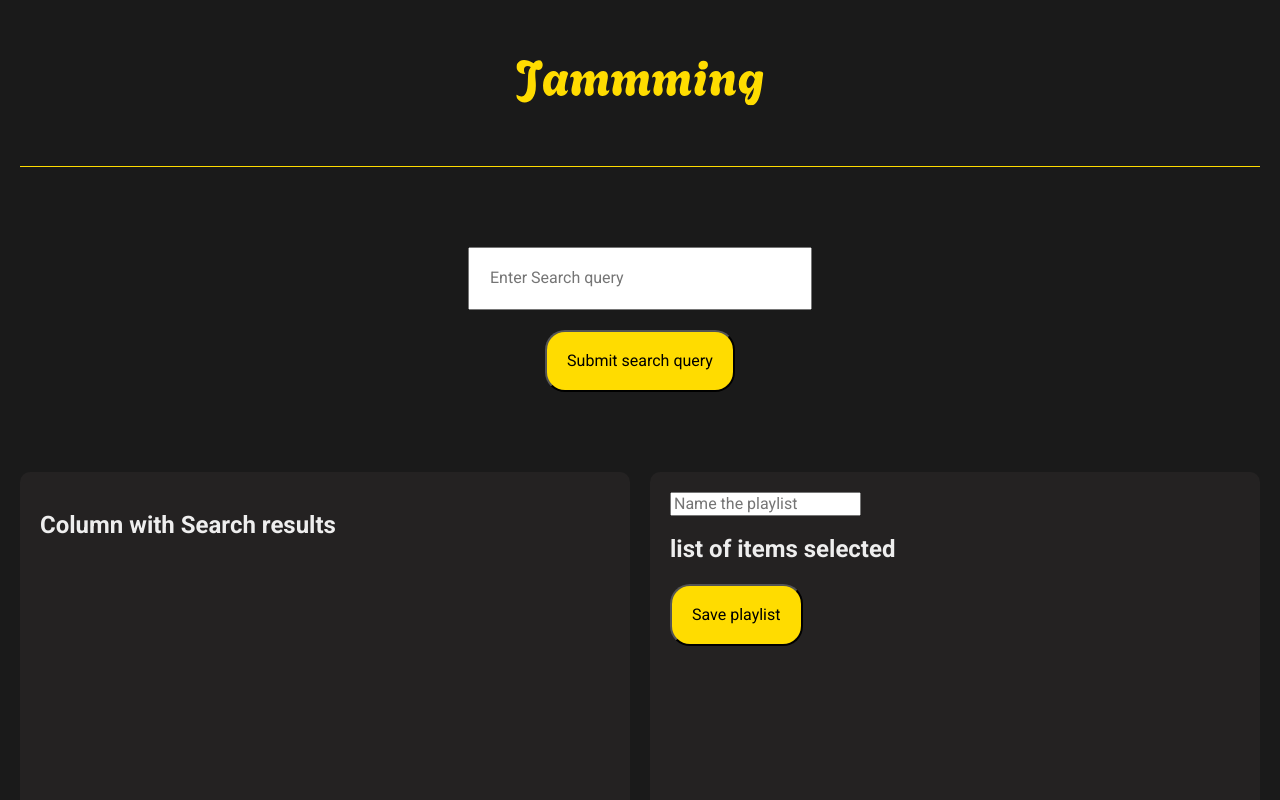
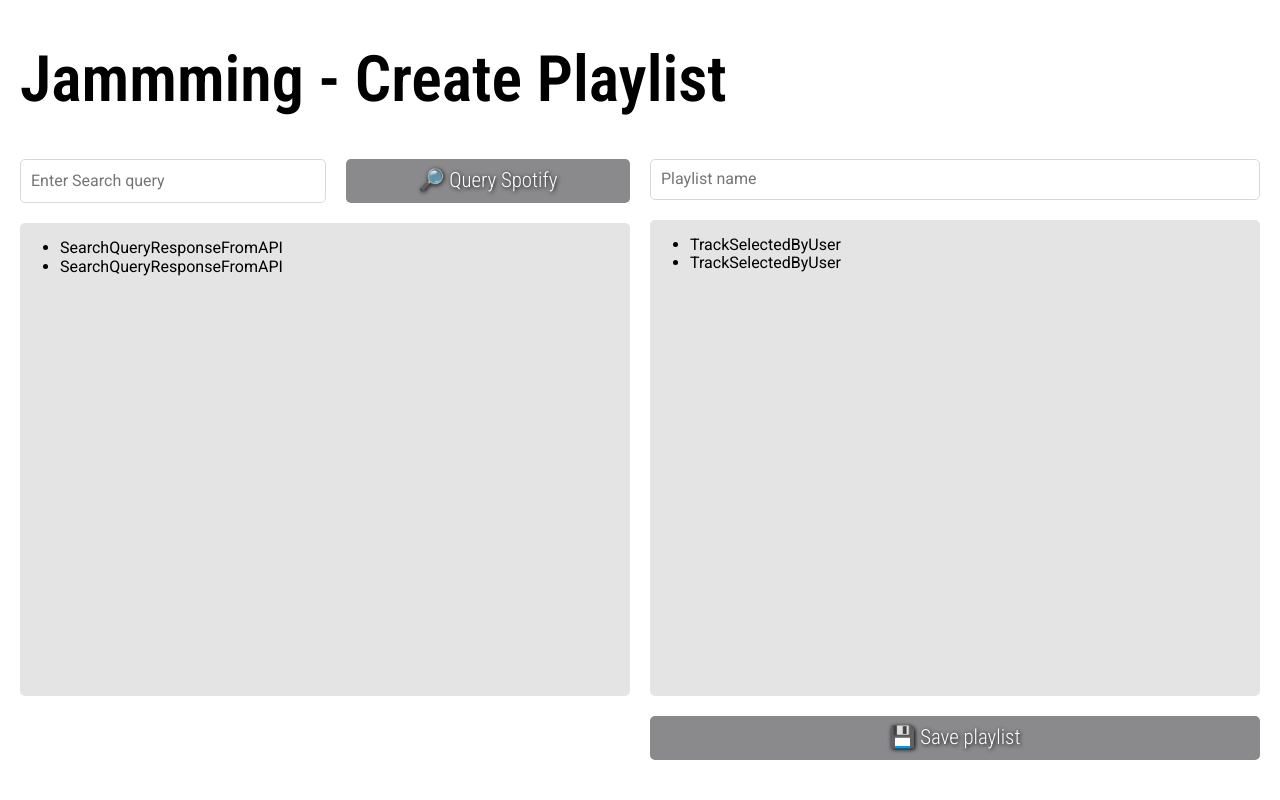
Before and after one commit to Domini-k/Jammming, a React (Create React App) app: page / in a window 1280 px wide. Shown: the top 800 px of the page. Built offline with nearby package versions, Linux system fonts and the light colour scheme.

Commit message:
Add useEffect, useState support for dummy data from simulated API response

```diff
--- a/src/App.js
+++ b/src/App.js
@@ -1,38 +1,64 @@
-import React from 'react';
-import styles from './App.module.css'
-import SearchBar from './components/SearchBar';
-import SearchResults from './components/SearchResults';
+import React, { useEffect, useState } from 'react';
+import styles from "./App.module.css";
+import SearchBar from "./components/SearchBar";
+import SearchResults from "./components/SearchResults";
+import Playlist from "./components/Playlist";
 
 function App() {
+  const [musicSearchQuery,setMusicSearchQuery] = useState("");
+  const [querySearchResults,setQuerySearchResults] = useState([]);
+
+  function getMusicQueryDetailsFromChild(data){
+    setMusicSearchQuery(data);
+  }
+
+  useEffect(() => {
+    // If there is some querry defined for the spotify search then perform API query
+    if(musicSearchQuery !== ""){
+      // Mockup values to avoid using API
+      const apiResponse = [
+        {
+          name:"",
+          artist:"",
+          album:"",
+          id:""
+        }
+      ]
+      setQuerySearchResults(apiResponse)
+    }
+
+  }, [musicSearchQuery]);
+
     return (
     <div className={styles.App}>
-
-            <nav>
-                <img src='media/logo-no-background.svg' alt='img' className={styles.logo}/>
-            </nav>
       <header>
-                <SearchBar/>
+        <h1>Jammming - Create Playlist</h1>
       </header>
       <main>
-                <div className={styles.column1}>
-                    <h2>Column with Search results</h2>
-                    <SearchResults/>
-                    <div>
+        <div className={styles.mainWrapper}>
+          <div className={styles.colLeft}>
+            <SearchBar sendQueryDataToParent={getMusicQueryDetailsFromChild}/>
 
+            <div className={styles.subColLeft}>
+              <SearchResults queryResponse={querySearchResults}/>
             </div>
           </div>
-                <div className={styles.column2}>
-                    <input placeholder='Name the playlist' />
-                    <div>
-                    <h2>list of items selected</h2>
+          <div className={styles.colRight}>
+            <input
+              placeholder="Playlist name"
+              className={styles.playlistNameInput}
+            />
+
+            <div className={styles.subColRight}>
+                <Playlist/>
             </div>
-                    <button>Save playlist</button>
+          </div>
+        </div>
+        <div className={styles.savePlaylistBtnWrapper}>
+            <div className={styles.savePlaylistBtnSpacer}></div>
+            <button className={styles.savePlaylistBtn}>💾 Save playlist</button>
         </div>
       </main>
-            <footer>
-            <img src='media/logo-no-background.svg' alt='img' className={styles.logo}/>
-            </footer>
-
     </div>
   );
 }
--- a/src/App.module.css
+++ b/src/App.module.css
@@ -1,88 +1,112 @@
-body {
-  background-color: #1a1a1a;
-  color: #eeeeee;
-}
-.App {
-  /* align-items: center; */
-  padding: 0 20px;
-  margin: auto;
-
-  /*fonts*/
-  /*Roboto for all regular text*/
+* {
   font-family: "Roboto", sans-serif;
   font-weight: 400;
   font-style: normal;
-  /*Roboto condensed for headers*/
-  /*font-family: "Roboto Condensed", sans-serif;*/
-  /*font-optical-sizing: auto;*/
-  /*font-weight: <weight>;*/
-  /*font-style: normal;*/
+  border: 0;
 }
-nav,
-header,
-main,
-footer {
-  width: 100%;
+h1,
+h2,
+h3,
+h4,
+h5,
+h6 {
+  font-family: "Roboto Condensed", sans-serif;
+  font-optical-sizing: auto;
+  font-weight: 600;
+  font-style: normal;
+}
+h1 {
+  font-size: 4em;
+}
+/* btn reset */
+button {
+  padding: 0;
+  margin: 0;
+  cursor: pointer;
+}
+input {
+  border-radius: 5px;
+  border: 1px solid #d8d8da;
+}
+.App {
+  /* width: 100vw;
+  height: 100vh;
+  max-width: 100%;
+  max-height: 100%; */
+  position: fixed;
+  inset: 0;
+  /* border: 5px solid brown; */
+  display: flex;
+  flex-direction: column;
   max-width: 1400px;
   margin: auto;
+  padding: 0 20px 40px 20px;
+}
+main {
+  /* border: 5px solid darkkhaki; */
+  display: flex;
+  flex-direction: column;
+  height: 100%;
+}
+.mainWrapper {
+  /* border: 5px solid darkmagenta; */
+  display: flex;
+  gap: 20px;
+  height: inherit;
 }
 
-.App > *,
-.column1,
-.column2 {
-  /* border: 1px solid red; */
+.colLeft {
+  /* border: 5px solid brown; */
+  flex: 1;
+  display: flex;
+  flex-direction: column;
 }
-
-nav {
+.subColLeft {
+  background-color: #e4e4e5;
+  /* border: 5px solid goldenrod; */
+  height: 100%;
+  border-radius: 5px;
+  margin-top: 20px;
+}
+.colRight {
+  /* border: 5px solid green; */
+  flex: 1;
   display: flex;
-  justify-content: center;
-  border-bottom: 1px solid #ffdc00;
-  padding: 60px 0;
-  margin-bottom: 60px;
+  flex-direction: column;
 }
-
-header {
+.playlistNameInput {
+  padding: 10px;
+}
+.subColRight {
+  background-color: #e4e4e5;
+  /* border: 5px solid yellowgreen; */
+  height: 100%;
+  margin-top: 20px;
+  border-radius: 5px;
+}
+.savePlaylistBtnWrapper {
   display: flex;
-  justify-content: center;
-  align-items: center;
-  flex-direction: column;
-  padding: 20px 0 80px 0;
-}
-
-main {
-  display: flex;
+  margin-top: 20px;
   gap: 20px;
 }
-
-footer {
-  display: flex;
-  border-top: 1px solid #ffdc00;
-  padding: 60px 0;
-  justify-content: center;
-  margin-top: 60px;
+.savePlaylistBtnSpacer {
+  flex: 1;
 }
-
-.column1,
-.column2 {
+.savePlaylistBtn {
   flex: 1;
-  background-color: #242222;
-  border-radius: 10px;
-  padding: 20px;
-  height: 1000px;
+  padding: 10px 0;
+  font-family: "Roboto Condensed", sans-serif;
+  font-optical-sizing: auto;
+  font-weight: 300;
+  font-style: normal;
+  font-size: 1.3em;
+  background-color: #8a8a8d;
+  color: white;
+  transition: all 0.1s ease-in;
+  text-shadow: 1px 1px 4px black;
+  border-radius: 5px;
 }
-.logo {
-  max-width: 20%;
+.savePlaylistBtn:hover {
+  background-color: #b4b4b4;
+  text-shadow: 1px 1px 1px black;
 }
-button {
-  background-color: #ffdc00;
-  padding: 20px;
-  border-radius: 20px;
-  max-width: 200px;
-  margin: auto;
-  transition: all 0.1s ease-in;
-}
-button:hover {
-  background-color: #867400;
-  color: #eeeeee;
-  transition: all 0.1s ease-in;
-}
--- a/src/components/Playlist.js
+++ b/src/components/Playlist.js
@@ -1,7 +1,12 @@
 import React from 'react';
 
 function Playlist() {
-    console.log('Component template')
+    return(
+        <ul>
+        <li>TrackSelectedByUser</li>
+        <li>TrackSelectedByUser</li>
+      </ul>
+    )
 }
 
 export default Playlist
--- a/src/components/SearchBar.js
+++ b/src/components/SearchBar.js
@@ -1,12 +1,17 @@
-import React from 'react';
+import React, { useState } from 'react';
 import styles from './SearchBar.module.css'
 
-function SearchBar() {
+function SearchBar({sendQueryDataToParent}) {
+    const [musicSearchQuery,setMusicSearchQuery] = useState("");
+    function handleClick(e){
+        sendQueryDataToParent(musicSearchQuery)
+    }
+    const handleChange = e => setMusicSearchQuery(e.target.value)
 
 return(
-    <div className={styles.searchQuerryWrapper}>
-    <input placeholder='Enter Search query' className={styles.mainSearchQuery}/>
-    <button>Submit search query</button>
+    <div className={styles.searchBarWrapper}>
+        <input value={musicSearchQuery} placeholder='Enter Search query' className={styles.mainSearchQuery} onChange={handleChange}/>
+        <button className={styles.searchQueryButton} onClick={handleClick}>🔎 Query Spotify</button>
     </div>
 )
 }
--- a/src/components/SearchBar.module.css
+++ b/src/components/SearchBar.module.css
@@ -1,9 +1,27 @@
-.searchQuerryWrapper {
+.searchBarWrapper {
   display: flex;
-  flex-direction: column;
-  gap: 20px;
 }
 .mainSearchQuery {
-  padding: 20px;
-  min-width: 300px;
+  flex: 1;
+  padding: 10px;
+  margin-right: 10px;
 }
+.searchQueryButton {
+  flex: 1;
+  padding: 10px 0;
+  font-family: "Roboto Condensed", sans-serif;
+  font-optical-sizing: auto;
+  font-weight: 300;
+  font-style: normal;
+  font-size: 1.3em;
+  background-color: #8a8a8d;
+  color: white;
+  transition: all 0.1s ease-in;
+  text-shadow: 1px 1px 4px black;
+  border-radius: 5px;
+  margin-left: 10px;
+}
+.searchQueryButton:hover {
+  background-color: #b4b4b4;
+  text-shadow: 1px 1px 1px black;
+}
--- a/src/components/SearchResults.js
+++ b/src/components/SearchResults.js
@@ -1,7 +1,14 @@
 import React from 'react';
+import Tracklist from './Tracklist'
 
-function SearchResults() {
+function SearchResults({queryResponse}) {
     console.log('Component template')
+    return(
+        <ul>
+            <li>SearchQueryResponseFromAPI</li>
+            <li>SearchQueryResponseFromAPI</li>
+        </ul>
+    )
 
 }
 
```
Lines whose indentation alone changed are shown as unchanged.
